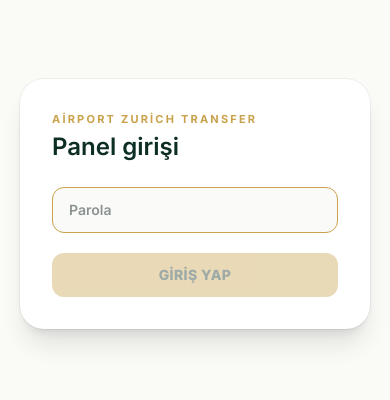
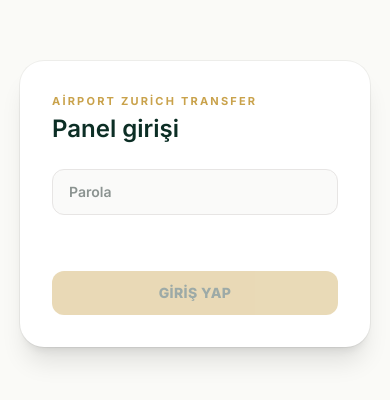
Before and after one commit to fatihemincakiroglu/AirportTransfers, a Next.js app: page /admin/login in a window 390 px wide. Shown: the part 218-618 px from the top of the page. Built offline with nearby package versions, Linux system fonts and the light colour scheme.

Commit message:
mobil giris ekrani sabitlendi

```diff
--- a/app/admin/layout.tsx
+++ b/app/admin/layout.tsx
@@ -13,7 +13,7 @@
 export const metadata: Metadata = { title: "Panel", robots: { index: false, follow: false } };
 
 // Mobilde doğru ölçekleme için (panel kendi kök düzeni olduğundan burada tanımlanır)
-export const viewport: Viewport = { width: "device-width", initialScale: 1 };
+export const viewport: Viewport = { width: "device-width", initialScale: 1, maximumScale: 5 };
 
 export default function AdminRootLayout({ children }: { children: React.ReactNode }) {
   return (
--- a/app/admin/login/login-client.tsx
+++ b/app/admin/login/login-client.tsx
@@ -25,7 +25,10 @@
   };
 
   return (
-    <div className="flex min-h-screen items-center justify-center p-5" style={{ background: C.ivory }}>
+    <div
+      className="fixed inset-0 flex items-center justify-center overflow-hidden overscroll-none p-5 md:static md:min-h-screen md:overflow-auto"
+      style={{ background: C.ivory }}
+    >
       <div className="w-full max-w-sm rounded-3xl bg-white p-8 shadow-xl ring-1 ring-black/5">
         <p className="text-[11px] font-bold uppercase tracking-[0.2em]" style={{ color: C.gold }}>Airport Zurich Transfer</p>
         <h1 className="mt-1 text-2xl font-semibold" style={{ color: C.pine }}>Panel girişi</h1>
@@ -33,19 +36,18 @@
         <input
           type="password"
           value={pw}
-          autoFocus
           onChange={(e) => setPw(e.target.value)}
           onKeyDown={(e) => { if (e.key === "Enter" && pw) submit(); }}
           placeholder="Parola"
           className="mt-6 w-full rounded-xl border border-stone-200 bg-stone-50 px-4 py-3 text-sm font-semibold outline-none transition-colors focus:border-[#C9A24B]"
         />
-        {err && <p className="mt-3 text-sm font-semibold text-red-600">{err}</p>}
+        <p className="mt-3 min-h-[2.5rem] text-sm font-semibold text-red-600">{err}</p>
 
         <button
           type="button"
           onClick={submit}
           disabled={!pw || busy}
-          className="mt-5 w-full rounded-xl py-3 text-sm font-extrabold uppercase tracking-wide transition-opacity disabled:opacity-40"
+          className="mt-1 w-full rounded-xl py-3 text-sm font-extrabold uppercase tracking-wide transition-opacity disabled:opacity-40"
           style={{ background: C.gold, color: C.pine }}
         >
           {busy ? "Kontrol ediliyor…" : "Giriş yap"}
```
